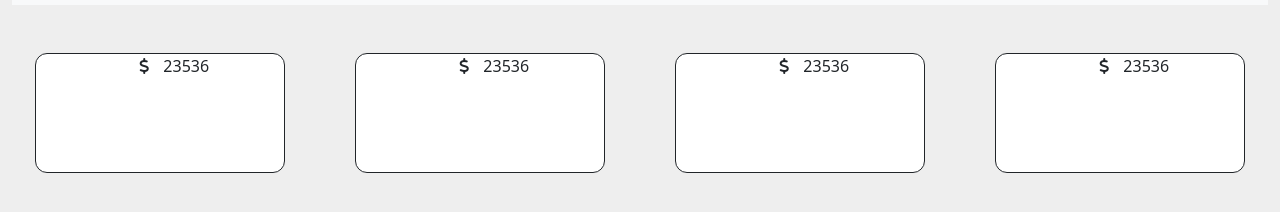
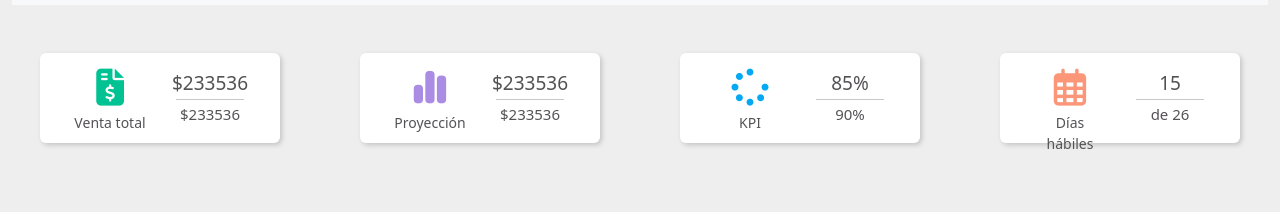
Before and after one commit to cabudiaz/gestiona360, a plain HTML site: page index.html in a window 1280 px wide. Shown: the part 164-376 px from the top of the page. Drawn offline with nearby package versions, Linux system fonts and the light colour scheme.

Commit message:
Columnas KPI's Finalizadas

```diff
--- a/index.html
+++ b/index.html
@@ -1,5 +1,6 @@
 <!DOCTYPE html>
 <html lang="en">
+
 <head>
     <meta charset="UTF-8">
     <meta http-equiv="X-UA-Compatible" content="IE=edge">
@@ -35,44 +36,65 @@
         <!-- Finish NAV BAR -->
 
         <!-- Start Modulos 4 KPI's -->
-          <div class="row justify-content-around text-center kpi">
+        <div class="row justify-content-around  text-center kpi">
             <div class="col-12 col-md-6 col-lg-3 mt-5 caja">
                 <div class="row justify-content-center">
-                    <div class="col-1">
-                        <i class="fa-solid fa-dollar-sign"></i>
+
+                    <div class="col-5 mt-3">
+                        <i class="fa-sharp fa-solid fa-file-invoice-dollar" style="color: #00c292;"></i>
+                        <p class="mb-1 titulo-tarjeta">Venta total</p>
                     </div>
-                    <div class="col-2"><p>23536</p></div>
-
+                    <div class="col-5 mt-3">
+                        <p>$233536</p>
+                        <hr>
+                        <p class="fuente-comparación">$233536</p>
                     </div>
-
-            </div>
-            <div class="col-12 col-md-6 col-lg-3 mt-5 caja">
-                <div class="row justify-content-center">
-                    <div class="col-1">
-                        <i class="fa-solid fa-dollar-sign"></i>
-                    </div>
-                    <div class="col-2"><p>23536</p></div>
-
                 </div>
             </div>
             <div class="col-12 col-md-6 col-lg-3 mt-5 caja">
                 <div class="row justify-content-center">
-                    <div class="col-1">
-                        <i class="fa-solid fa-dollar-sign"></i>
+
+                    <div class="col-5 mt-3">
+                        <i class="fa-solid fa-chart-simple" style="color:#ab8ce4;"></i>
+                        <p class="mb-1 titulo-tarjeta">Proyección</p>
                     </div>
-                    <div class="col-2"><p>23536</p></div>
-
+                    <div class="col-5 mt-3">
+                        <p>$233536</p>
+                        <hr>
+                        <p class="fuente-comparación">$233536</p>
+                    </div>
                 </div>
             </div>
             <div class="col-12 col-md-6 col-lg-3 mt-5 caja">
                 <div class="row justify-content-center">
-                    <div class="col-1">
-                        <i class="fa-solid fa-dollar-sign"></i>
+
+                    <div class="col-5 mt-3">
+                        <i class="fa-solid fa-spinner" style="color:#03a9f3 ;"></i>
+                        <p class="mb-1 titulo-tarjeta">KPI</p>
                     </div>
-                    <div class="col-2"><p>23536</p></div>
-
+                    <div class="col-5 mt-3">
+                        <p>85%</p>
+                        <hr>
+                        <p class="fuente-comparación">90%</p>
                     </div>
                 </div>
+            </div>
+            <div class="col-12 col-md-6 col-lg-3 mt-5 caja">
+                <div class="row justify-content-center">
+
+                    <div class="col-5 mt-3">
+                        <i class="fa-regular fa-calendar-days" style="color: #fb9678;"></i>
+                        <p class="mb-1 titulo-tarjeta">Días hábiles</p>
+                    </div>
+                    <div class="col-5 mt-3">
+                        <p>15</p>
+                        <hr>
+                        <p class="fuente-comparación">de 26</p>
+                    </div>
+                </div>
+            </div>
+            </div>
+
         </div>
         <!-- Finish Modulos 4 KPI's -->
     </div>
@@ -82,4 +104,5 @@
     <script src="main.js"></script>
     <!-- Custom Script End -->
 </body>
+
 </html>
--- a/styles/style.css
+++ b/styles/style.css
@@ -80,17 +80,60 @@ body {
     /* Estilos Home */
 
     .caja {
-        width: 250px;
-        height: 120px;
-        border: 1px solid;
+        width: 240px;
+        height: 90px;
         background-color: white;
-        border-radius: 12px;
+        border-radius: 6px;
+        box-shadow: 2px 2px 5px #0000002e;
     }
-    .kpi {
+
+    .caja p {
+        font-size: 19px;
+
+        color: #545255;
+        margin-bottom: -13px;
+    }
+
+    .titulo-tarjeta {
+        font-size: 14px!important;
+        font-weight: 100!important;
+        color: #545255!important;
+
+        margin-top: 5px;
+        text-align: center;
+
 
     }
 
-    .kpi> div {
+    .kpi i {
+       font-size: 37px;
+       color: #959601;
+    }
+
+    .fuente-comparación {
+        font-size: 15px!important;
+        margin-top: 5px!important;
+        color: #545255!important;
+    }
 
 
+
+    .subir {
+        margin-bottom: -11px!important;
+
+        font-weight:600!important;
     }
+
+    .bg-tarjeta {
+        background-color:#350259;
+        height: 23px;
+        border-radius: 5px 5px 0px 0px;
+    }
+
+    hr {
+        width: 90%;
+        margin-top: 15px;
+        margin-bottom: -2px;
+        margin-left: auto;
+        margin-right: auto;
+    }
```
Lines whose indentation alone changed are shown as unchanged.
